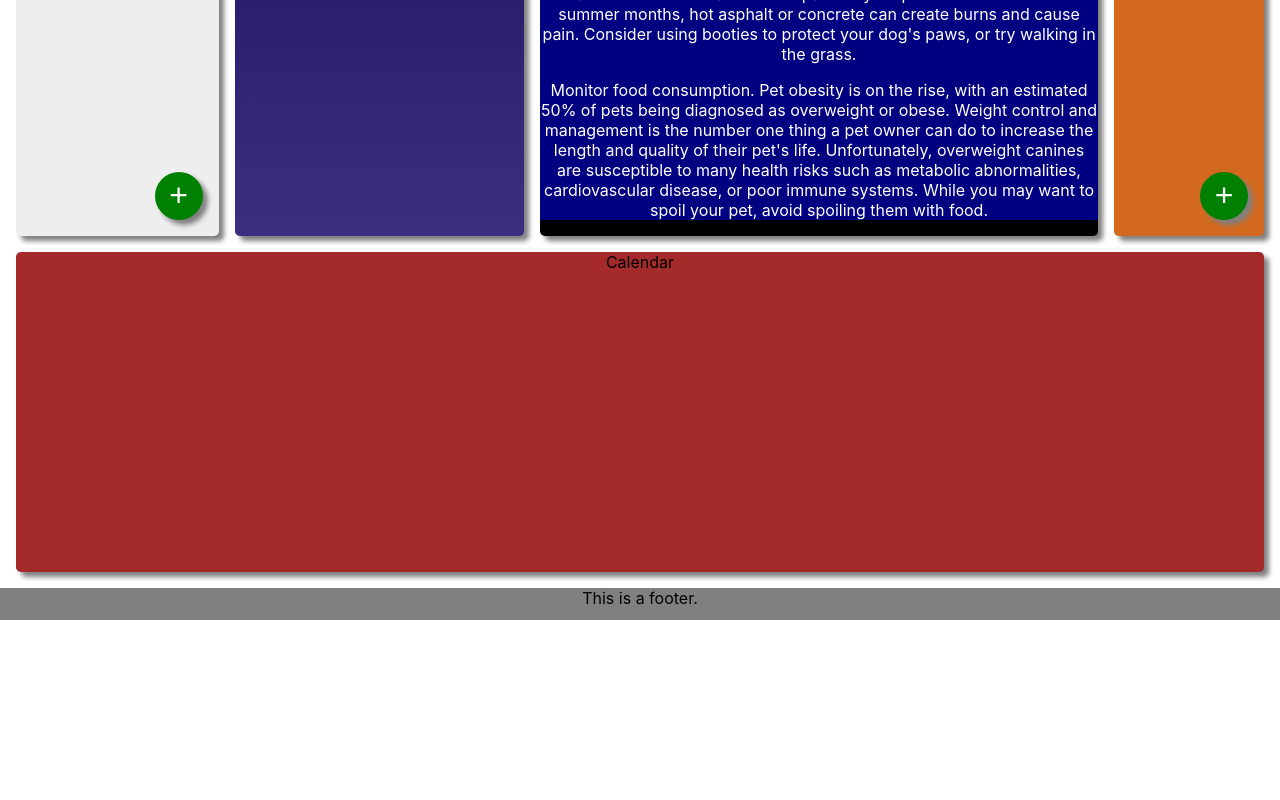
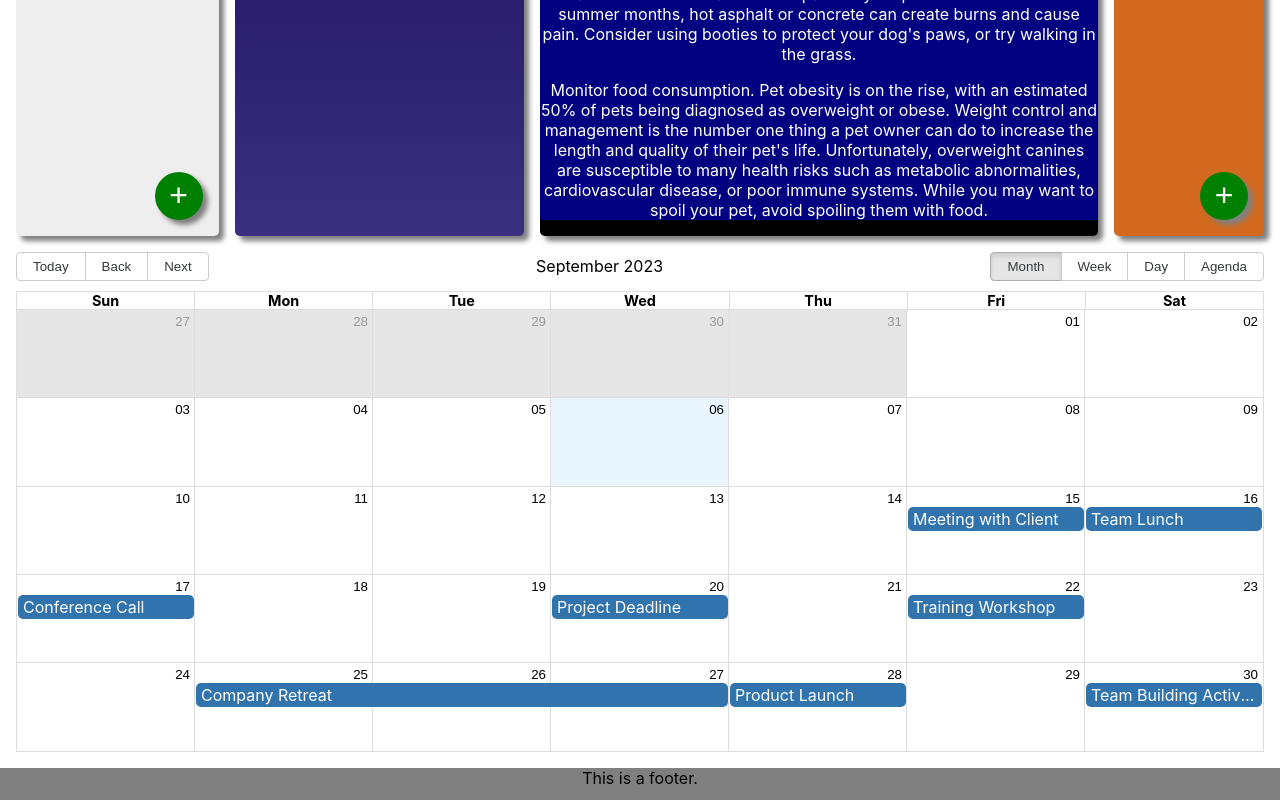
Before and after one commit to borisgk/kepet, a React (Create React App) app: page / in a window 1280 px wide. Shown: the part 379-1179 px from the top of the page. Before the commit the page ends 999 px from the top, so only its background shows below. Built offline with nearby package versions, Linux system fonts and the light colour scheme; no server answers.

Commit message:
calendar 1

```diff
--- a/package.json
+++ b/package.json
@@ -7,7 +7,9 @@
     "@testing-library/react": "^13.4.0",
     "@testing-library/user-event": "^13.5.0",
     "jssoup": "^0.0.15",
+    "moment": "^2.29.4",
     "react": "^18.2.0",
+    "react-big-calendar": "^1.8.2",
     "react-dom": "^18.2.0",
     "react-scripts": "5.0.1",
     "web-vitals": "^2.1.4"
--- a/src/App.js
+++ b/src/App.js
@@ -2,6 +2,7 @@ import './App.css';
 import Footer from './components/Footer';
 import Landing from './components/Landing';
 import Menubar from './components/Menubar';
+import "react-big-calendar/lib/css/react-big-calendar.css";
 
 function App() {
 
--- a/src/components/Calendar.js
+++ /dev/null
@@ -1,7 +0,0 @@
-import React from 'react'
-
-export default function Calendar() {
-  return (
-    <div className='calendar card'>Calendar</div>
-  )
-}
--- /dev/null
+++ b/src/components/EventCalendar.js
@@ -0,0 +1,103 @@
+import React from 'react';
+import { Calendar, momentLocalizer } from 'react-big-calendar';
+import moment from 'moment';
+import events from "../events.json"
+
+
+const localizer = momentLocalizer(moment)
+
+export default function EventCalendar(props) {
+
+    const newEvent = (title, start, end) => {
+        return {title:title,
+            start:start,
+            end:end
+        }
+    }
+
+    var eventList = [
+        {
+          title: "Meeting with Client",
+          start: new Date("2023-09-15T10:00:00"),
+          end: new Date("2023-09-15T11:30:00"),
+          allDay: false,
+          resource: null,
+        },
+        {
+          title: "Team Lunch",
+          start: new Date("2023-09-16T12:30:00"),
+          end: new Date("2023-09-16T13:30:00"),
+          allDay: false,
+          resource: null,
+        },
+        {
+          title: "Conference Call",
+          start: new Date("2023-09-17T15:00:00"),
+          end: new Date("2023-09-17T16:30:00"),
+          allDay: false,
+          resource: null,
+        },
+        {
+          title: "Project Deadline",
+          start: new Date("2023-09-20T09:00:00"),
+          end: new Date("2023-09-20T17:00:00"),
+          allDay: false,
+          resource: null,
+        },
+        {
+          title: "Training Workshop",
+          start: new Date("2023-09-22T14:00:00"),
+          end: new Date("2023-09-22T16:00:00"),
+          allDay: false,
+          resource: null,
+        },
+        {
+          title: "Company Retreat",
+          start: new Date("2023-09-25T09:00:00"),
+          end: new Date("2023-09-27T17:00:00"),
+          allDay: false,
+          resource: null,
+        },
+        {
+          title: "Product Launch",
+          start: new Date("2023-09-28T13:00:00"),
+          end: new Date("2023-09-28T15:30:00"),
+          allDay: false,
+          resource: null,
+        },
+        {
+          title: "Team Building Activity",
+          start: new Date("2023-09-30T11:00:00"),
+          end: new Date("2023-09-30T13:00:00"),
+          allDay: false,
+          resource: null,
+        },
+        {
+          title: "Client Presentation",
+          start: new Date("2023-10-03T14:30:00"),
+          end: new Date("2023-10-03T16:00:00"),
+          allDay: false,
+          resource: null,
+        },
+        {
+          title: "Project Review",
+          start: new Date("2023-10-05T09:30:00"),
+          end: new Date("2023-10-05T11:00:00"),
+          allDay: false,
+          resource: null,
+        },
+      ];//events.map((e)=>{newEvent(e.comment, new Date(e.date+e.time), new Date(e.date+e.time))})
+    console.log(events)
+
+  return (
+    <div className='calendar'>
+        <Calendar
+        localizer={localizer}
+        startAccessor="start"
+        endAccessor="end"
+        events={eventList}
+        style={{ height: 500 }}
+        />
+    </div>
+  )
+}
--- a/src/components/Landing.css
+++ b/src/components/Landing.css
@@ -37,6 +37,5 @@ div.events {
 
 div.calendar {
     grid-area: calendar;
-    background-color: brown;
     min-height: 20rem;
 }
--- a/src/components/Landing.js
+++ b/src/components/Landing.js
@@ -3,7 +3,7 @@ import "./Landing.css"
 import Horoscope from "./Horoscope"
 import PetInfo from "./PetInfo"
 import WeatherApp from "./WeatherApp/WeatherApp"
-import Calendar from "./Calendar"
+import EventCalendar from "./EventCalendar"
 import Events from "./Events"
 import dog from "../petdata.json"
 
@@ -17,7 +17,7 @@ export default function Landing() {
             <WeatherApp dog={myDog} />
             <Horoscope dog={myDog} />
             <Events dog={myDog} />
-            <Calendar dog={myDog} />
+            <EventCalendar dog={myDog} />
         </div>
     )
 }
--- a/src/events.json
+++ b/src/events.json
@@ -22,5 +22,12 @@
         "location": "Home",
         "duration": "20",
         "comment": "Looks nice."
-    }
-]
+    },
+    {
+        "date": "2023-09-13",
+        "time": "11:00",
+        "category": "Nails",
+        "location": "Home",
+        "duration": "20",
+        "comment": "Looks nice."
+    }]
```
Also changed, not shown: 1 other file (tests, documents, lock files or other folders).
